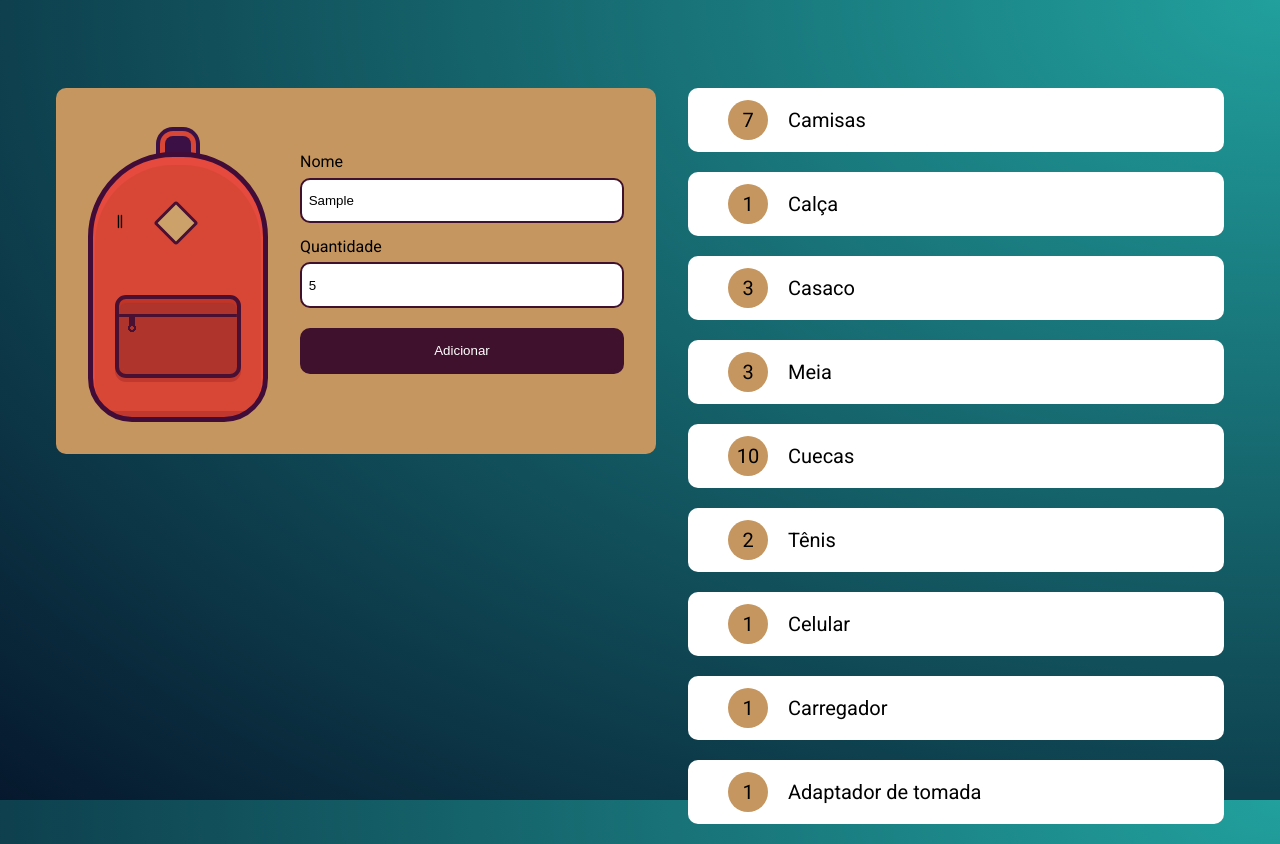
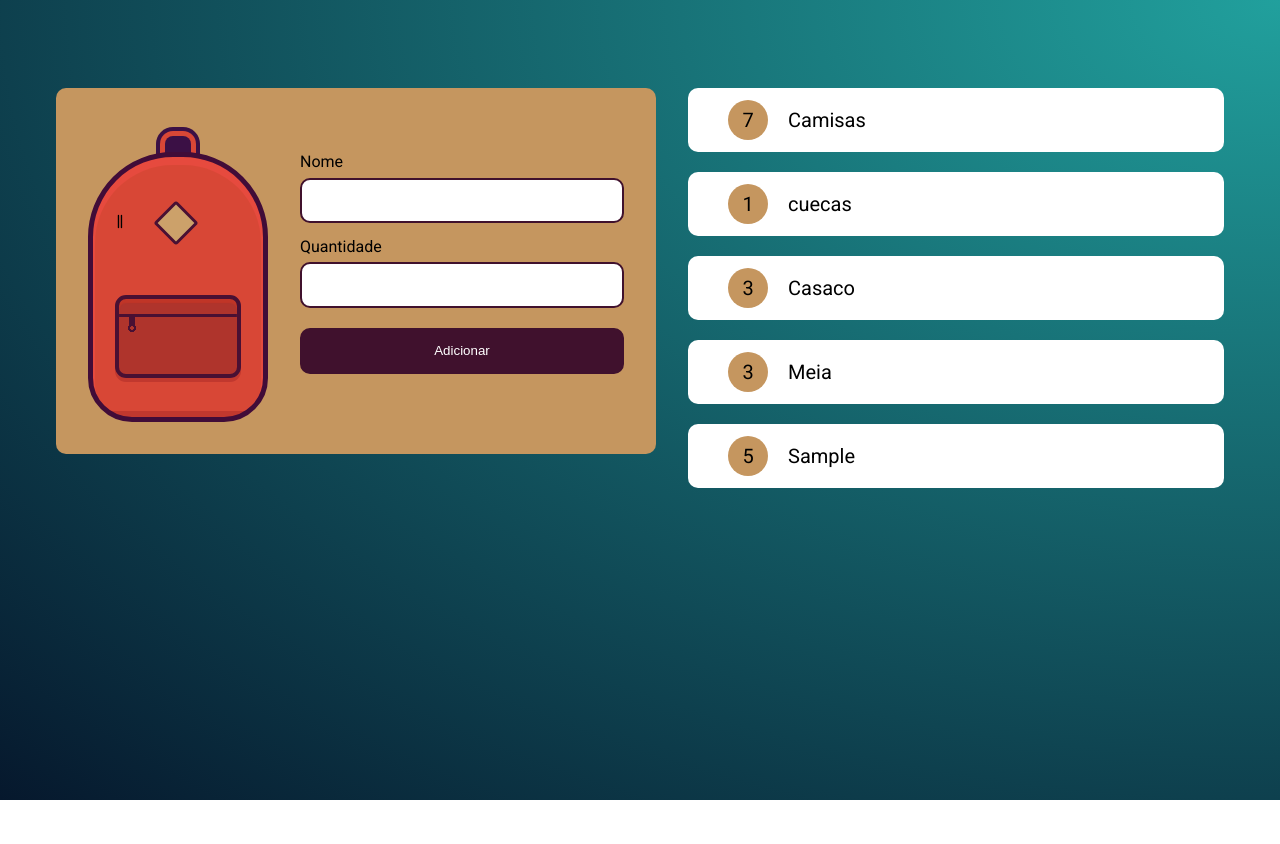
Before and after one commit to MPasti/Armazenando-Dados, a plain HTML site: page index.html in a window 1280 px wide. Both pictures are taken after typing "Sample", "5" into the empty fields and a click on the input "Adicionar". After the commit the page ends 800 px from the top, so only its background shows below. Drawn offline with Linux system fonts and the light colour scheme.

Commit message:
atualizando elementos

```diff
--- a/index.html
+++ b/index.html
@@ -24,16 +24,11 @@
             </form>
         </div>
 
-        <ul class="lista">
+        <ul class="lista" id="lista">
             <li class="item"><strong>7</strong>Camisas</li>
-            <li class="item"><strong>1</strong>Calça</li>
+            <li class="item"><strong>1</strong>cuecas</li>
             <li class="item"><strong>3</strong>Casaco</li>
             <li class="item"><strong>3</strong>Meia</li>
-            <li class="item"><strong>10</strong>Cuecas</li>
-            <li class="item"><strong>2</strong>Tênis</li>
-            <li class="item"><strong>1</strong>Celular</li>
-            <li class="item"><strong>1</strong>Carregador</li>
-            <li class="item"><strong>1</strong>Adaptador de tomada</li>
         </ul>
     </main>
     <script src="js/main.js"></script>
--- a/js/main.js
+++ b/js/main.js
@@ -1,12 +1,124 @@
 //capturamos o formulario em uma variável
 const form = document.getElementById("novoItem");
+const lista = document.getElementById("lista");
+const items = JSON.parse(localStorage.getItem("items")) || [];
+
+//isso da erro, pois enviamos os dados como uma string, e não como um array ou objeto
+//ele não reconhece como, então ao usar push, usar forEach, ele não vai entender que é um array
+//então precisamos transformar de volta a um array
+
+items.forEach((elemento) => {
+  criarElemento(elemento);
+  //ele vai imprimir os elementos no local storage
+  //e como recebe apenas um parametro, ele va receber apenas o elemento
+  //pois devido ao forEach, vai passar por cada parametro do array e vai jogar para a função
+});
+
 //ao enviar um formulario, fazemos, um submit, logo enviamos uma função anonima como 2º parametro
 form.addEventListener("submit", (e) => {
   //todo formulario por padrão envia os dados para algum lugar, assim ele recarrega a pagina
   //então criamos o evento (variavel que captura a ação executada) e botamos a função para
   //prevenir a ação padrão do formulário
   e.preventDefault();
-  e.target[0].value;
+  //ao dar submit, dentro do objeto enviado para o event, possui um array chamado target
+  //nele fica salvo as informações colocadas nos inputs
+  //assim, acessando o array conseguimos resgatar essas informações
   console.log(e);
-  console.log()
+  //console.log(e.target[0].value);
+  //console.log(e.target[1].value);
+  //dentro do objeto target, também temos uma lista chamada elements, que possui um objeto com as informações
+  //isso traz uma abordagem melhor, pois, com o target normal vamos atrás de um numero, caso adicionamos
+  //um input antes, isso quebra nossa lógica. Já pelo objeto buscamos através de um nome
+
+  const nome = e.target.elements["nome"];
+  const quantidade = e.target.elements["quantidade"];
+
+  //olhando o array nos elementos nome e procurando
+  const existe = items.find((elemento) => elemento.nome === nome.value);
+
+  //para salvar um par de elementos, dicionário daquele item, é prático transforma-lo em um objeto
+  //mas para armazenar vários, precisamos criar um array de objetos
+  const itemAtual = {
+    //como aqui está fora da função, ele não recebe como dentro da função .value, e precisa receber como .value
+    nome: nome.value,
+    quantidade: quantidade.value,
+  };
+
+  //diferente de null sem precisar de !=
+  if (existe) {
+    //para se buscar, é mt mais facil através de um id, então vamos criar na hora de criar o objeto
+    itemAtual.id = existe.id;
+    //assim para ele ter o mesmo id
+
+    atualizaElemento(itemAtual);
+
+    items[existe.id] = itemAtual;
+    //sobrescrevendo pelo id do objeto, por ser um conteúdo de texto, um array, tratar assm
+  } else {
+    //seu item será o tamanho do array, ou seja, se tiver 2 items, o id vai ser 2
+    itemAtual.id = items.length;
+
+    criarElemento(itemAtual);
+
+    items.push(itemAtual);
+  }
+  console.log(nome);
+  console.log(quantidade);
+  //isso busca através do name dado ao input
+
+  //assim ele fica salvo como array, ele fica somando os iens dentro do array, armazenando vários objetos no local
+
+  //o localStorage lê ele como uma string, manda-lo como um objeto da um problema assim
+  localStorage.setItem("items", JSON.stringify(items));
+  //assim transformamos nosso objeto em texto
+  //ao dar f5 ele fica salvo no local, mas ainda não aparece
+
+  //para limpar os inputs
+  nome.value = "";
+  quantidade.value = "";
 });
+
+function criarElemento(item) {
+  //`<li class="item"><strong>${nome}</strong>${quantidade}</li>`
+  const novoItem = document.createElement("li");
+  novoItem.classList.add("item");
+  //o create element gera novos elementos do html, ao criar um li, estamos criando mais um elemento na ul
+  //ou seja, na lista
+  //depois criamos a classe que também está dentro
+
+  const numeroItem = document.createElement("strong");
+  //agora aqui busca a posição do objeto criado
+  numeroItem.innerHTML = item.quantidade;
+  //aqui criamos o strong com a quantidade dentro dele no formato de texto
+
+  numeroItem.dataset.id = item.id;
+  //não podemos adicionar um elemento html via javascript como se fosse um conteúdo simples
+  //novoItem.innerHTML = numeroItem + nome;
+  //usamos o appendChild, para enviar o elemento html dentro dele
+  novoItem.appendChild(numeroItem);
+  //adicionamos a quantidade pro li criado
+
+  //adicionamos o valor do nome para dentro do texto html
+  novoItem.innerHTML += item.nome;
+
+  //inserimos o conteúdo para dentro do html no formato de objeto
+  lista.appendChild(novoItem);
+
+  //assim deixa registrado no localStorage, da para ver pelo devTools
+  //mas assim sobrescreve no localStorage, pq é só uma chave
+}
+
+function atualizaElemento(item) {
+  document.querySelector("[data-id='" + item.id + "']").innerHTML =
+    item.quantidade;
+}
+
+//para inserir no localStorage criamos um objeto dentro da função, isso deveria receber os dados prontos
+
+//a função criarelemento fica exclusivo para essa função, o submit do formulário gerencia todas as funções do envio
+//ao recarregar, ele busca os dados do localStorage e cria cada elemento em cima dele
+
+//o comportamento do localStorage é tipo de banco de dados, tem um que chama
+//.key para acessar o elemento como um id, é o elemento chave, logo o localStorage.key(0)
+// é o items, ele a chave é o elemento, enquanto o value é a string dentro
+//ela normalmente não é usada por ser muito específico
```
